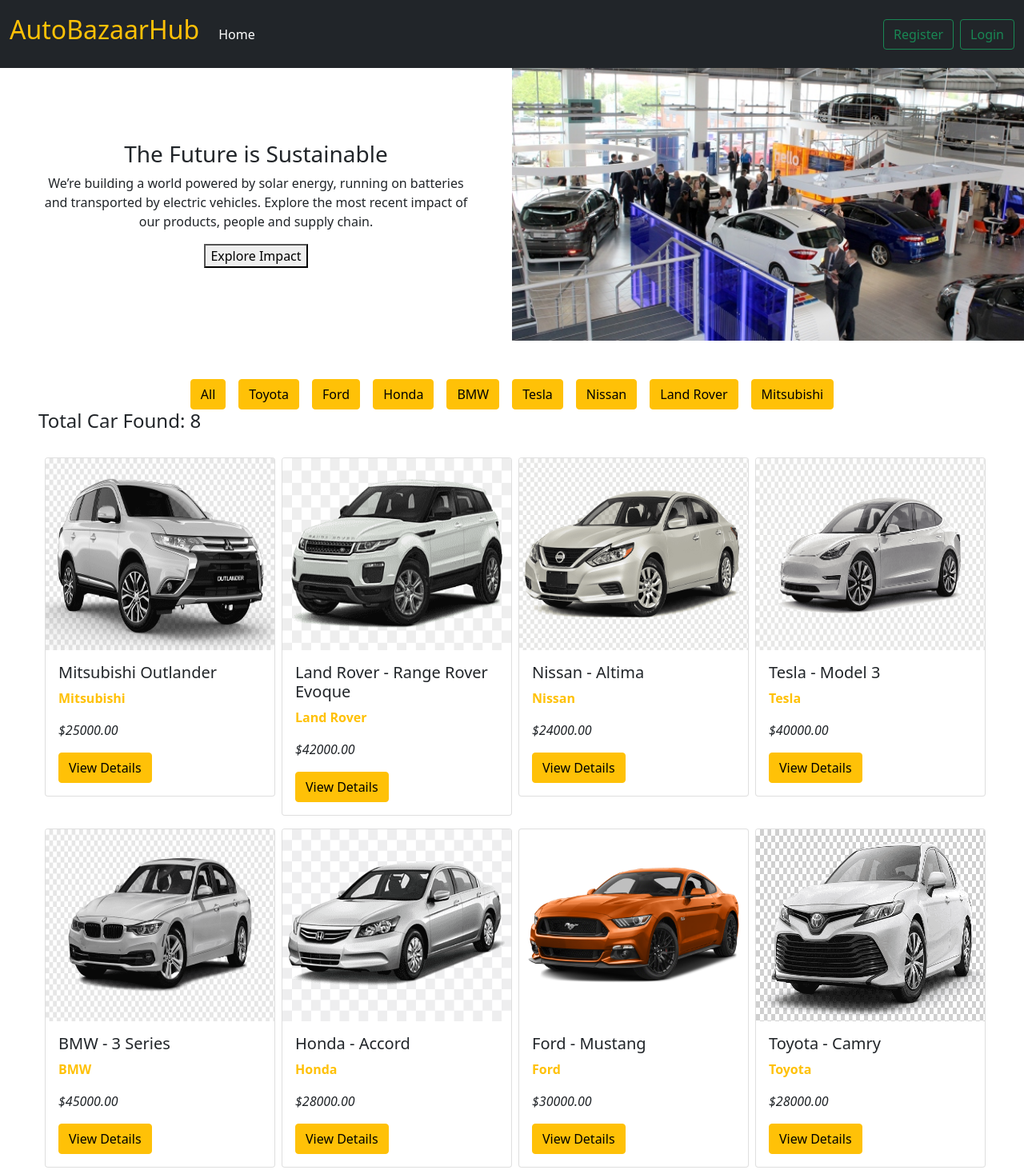
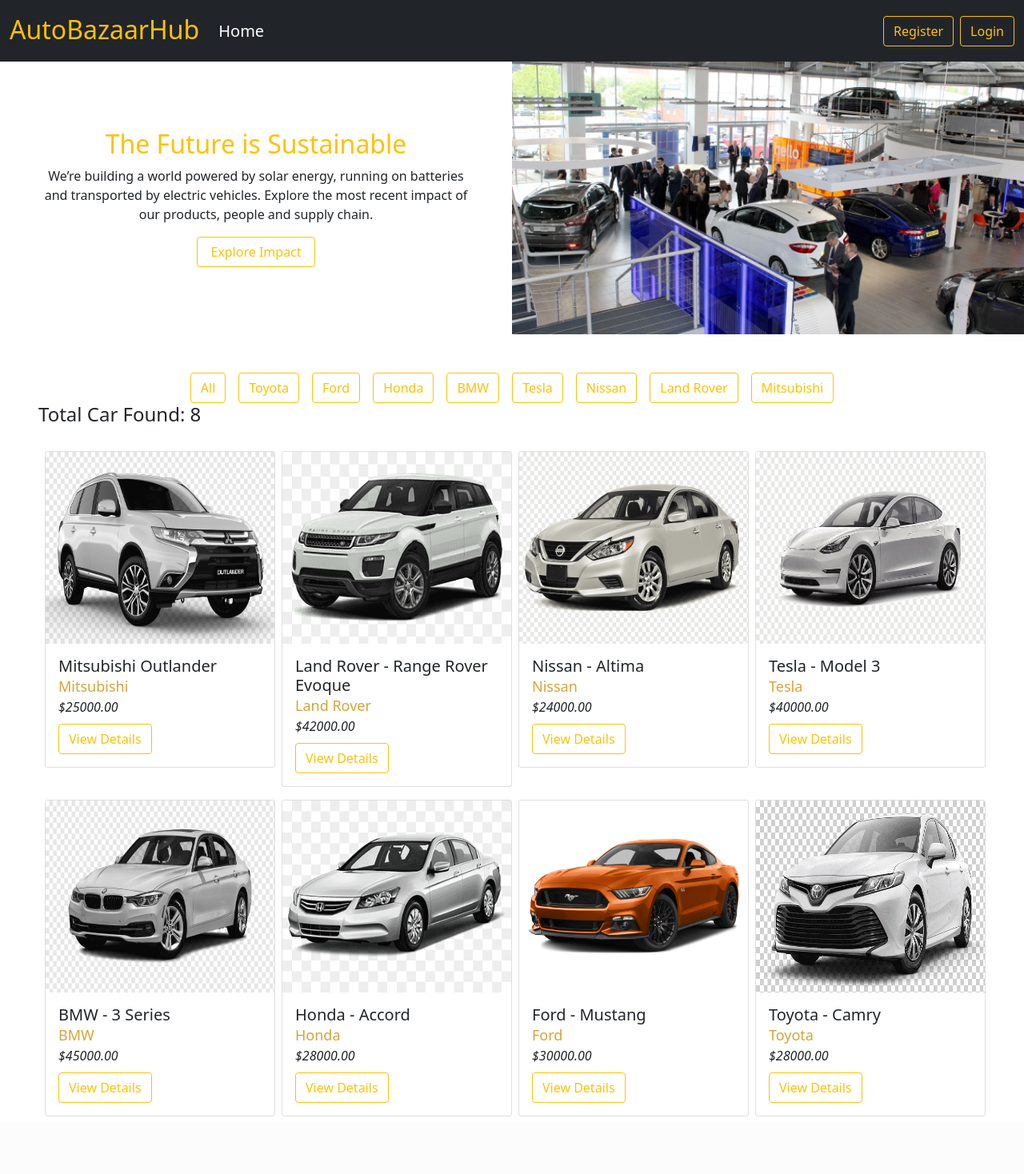
Before and after one commit to ripionck/Auto_Bazaar_Hub, a Django app: page / in a window 1280 px wide. Shown: the whole page at 80% size. After the commit the page ends 1396 px from the top, so only its background shows below. Run offline with Django 4.2, Linux system fonts and the light colour scheme; data comes from the database, SQL or seed files in the repository; both versions use the stored data as it was after the commit.

Commit message:
added css style on the button

```diff
--- a/templates/base.html
+++ b/templates/base.html
@@ -14,7 +14,7 @@
   <body>
     <nav class="navbar navbar-expand-lg navbar-dark bg-dark">
       <div class="container-fluid">
-        <a class="navbar-brand text-warning fs-2 pb-3"
+        <a class="navbar-brand text-warning fs-2 pb-2"
            href="{% url 'homepage' %}">AutoBazaarHub</a>
         <button class="navbar-toggler"
                 type="button"
@@ -28,18 +28,18 @@
         <div class="collapse navbar-collapse" id="navbarSupportedContent">
           <ul class="navbar-nav me-auto mb-2 mb-lg-0">
             <li class="nav-item">
-              <a class="nav-link active"
+              <a class="nav-link active fs-5"
                  aria-current="page"
                  href="{% url 'homepage' %}">Home</a>
             </li>
           </ul>
           <div class="d-flex gap-2">
             {% if user.is_authenticated %}
-              <a href="{% url 'user_profile' %}" class="btn btn-outline-success">Profile</a>
-              <a href="{% url 'logout' %}" class="btn btn-outline-success">Logout</a>
+              <a href="{% url 'user_profile' %}" class="btn btn-outline-warning">Profile</a>
+              <a href="{% url 'logout' %}" class="btn btn-outline-warning">Logout</a>
             {% else %}
-              <a href="{% url 'register_user' %}" class="btn btn-outline-success">Register</a>
-              <a href="{% url 'login_user' %}" class="btn btn-outline-success">Login</a>
+              <a href="{% url 'register_user' %}" class="btn btn-outline-warning">Register</a>
+              <a href="{% url 'login_user' %}" class="btn btn-outline-warning">Login</a>
             {% endif %}
           </div>
         </div>
--- a/templates/home.html
+++ b/templates/home.html
@@ -6,11 +6,11 @@
   {% endif %}
   <div class="d-flex align-items-center">
     <div class="col-6 text-center p-5">
-      <h3>The Future is Sustainable</h3>
+      <h3 class="fs-2 text-warning">The Future is Sustainable</h3>
       <p>
         We’re building a world powered by solar energy, running on batteries and transported by electric vehicles. Explore the most recent impact of our products, people and supply chain.
       </p>
-      <button>Explore Impact</button>
+      <button class="btn btn-small btn-outline-warning px-3">Explore Impact</button>
     </div>
     <div class="col-6">
       <img src="{% static 'images/showroom.jpg' %}"
@@ -19,10 +19,10 @@
     </div>
   </div>
   <div class="d-flex flex-wrap gap-3 justify-content-center mt-5">
-    <a class="btn btn-small btn-warning"
+    <a class="btn btn-small btn-outline-warning"
        href="{% url 'filtered_cars_all' %}">All</a>
     {% for brand in brands %}
-      <a class="btn btn-small btn-warning"
+      <a class="btn btn-small btn-outline-warning"
          href="{% url 'filtered_cars' brand.id %}">{{ brand.name }}</a>
     {% endfor %}
   </div>
@@ -35,11 +35,11 @@
                class="card-img-top"
                alt="{{ car.name }} Image"
                style="height: 240px">
-          <div class="card-body">
+          <div class="card-body" style="line-height: 10px">
             <h5 class="card-title">{{ car.name }}</h5>
-            <p class="fw-bold text-warning">{{ car.brand }}</p>
+            <p style="color:#D6A439; font-size: 18px">{{ car.brand }}</p>
             <p class="fst-italic">${{ car.price }}</p>
-            <a class="btn btn-warning" href="{% url 'car_detail' car.id %}">View Details</a>
+            <a class="btn btn-outline-warning" href="{% url 'car_detail' car.id %}">View Details</a>
           </div>
         </div>
       </div>
```
Also changed, not shown: auto_bazaar/templates/car_details.html (+5 -5 lines), users/templates/profile.html (+6 -11 lines), db.sqlite3.
